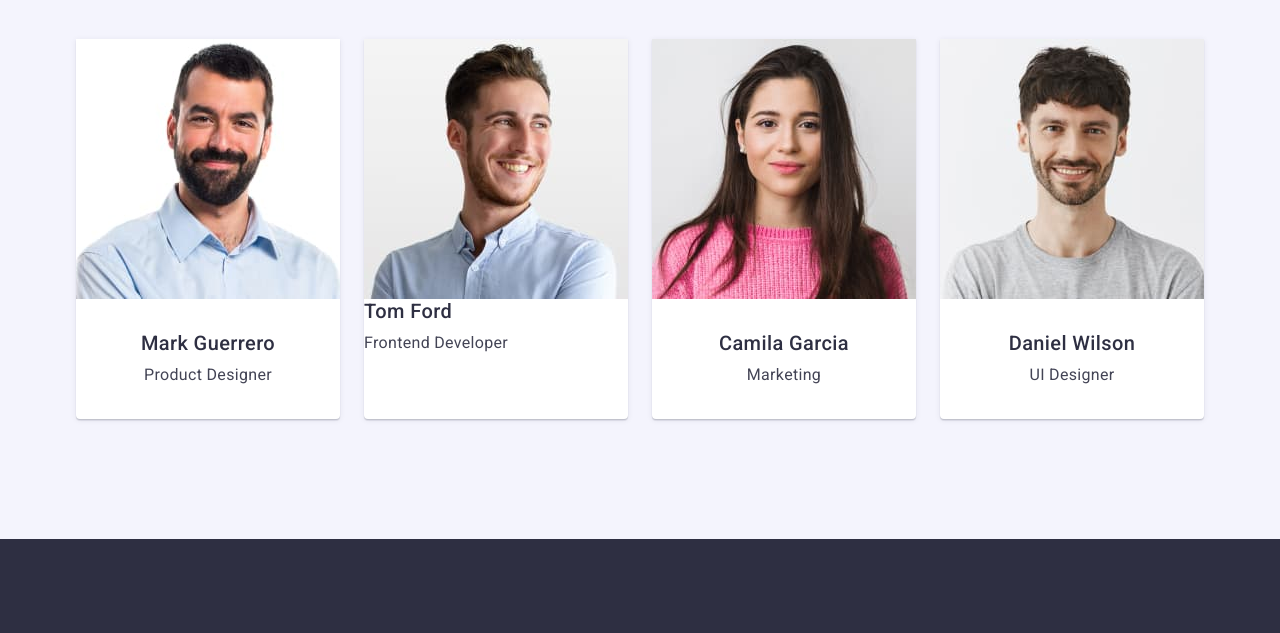
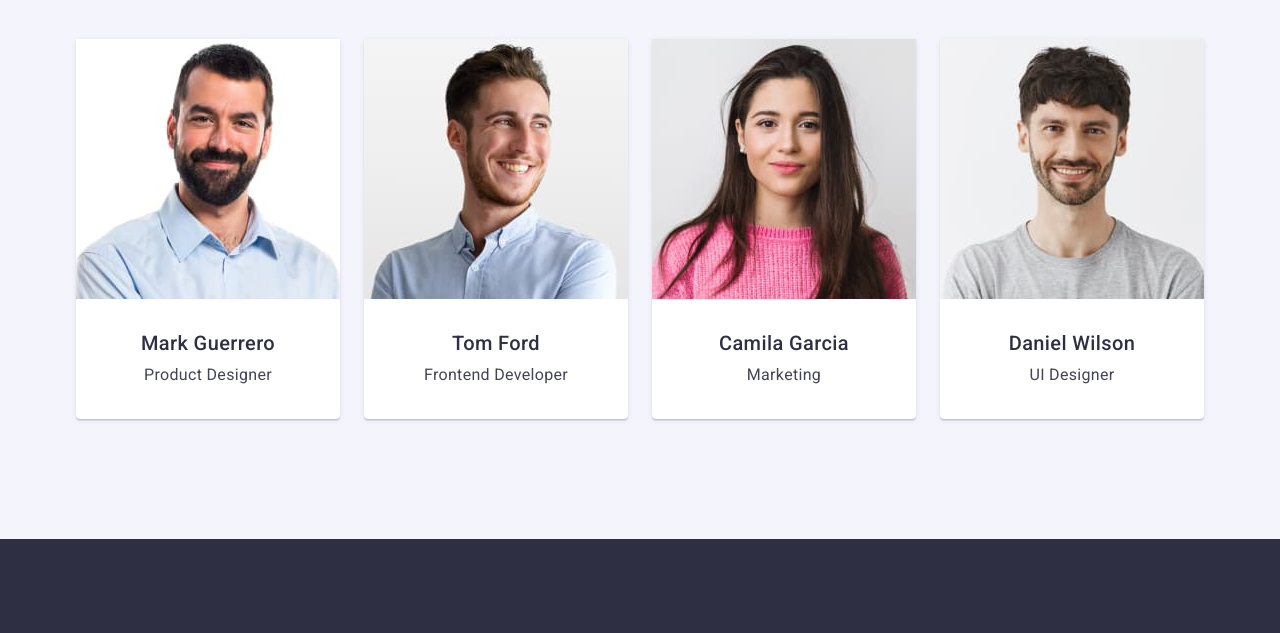
Before and after one commit to SvitlanaParyiska/SvitlanaParyiska-goit-markup-hw-03, a plain HTML site: page index.html in a window 1280 px wide. Shown: the part 1766-2399 px from the top of the page. Drawn offline with nearby package versions, Linux system fonts and the light colour scheme.

Commit message:
updated html

```diff
--- a/index.html
+++ b/index.html
@@ -132,7 +132,7 @@
                 alt="employee 2"
                 width="264"
               />
-              <div class="teambox">
+              <div class="team-box">
                 <h3 class="employee-title">Tom Ford</h3>
                 <p class="team-text">Frontend Developer</p>
               </div>
```
